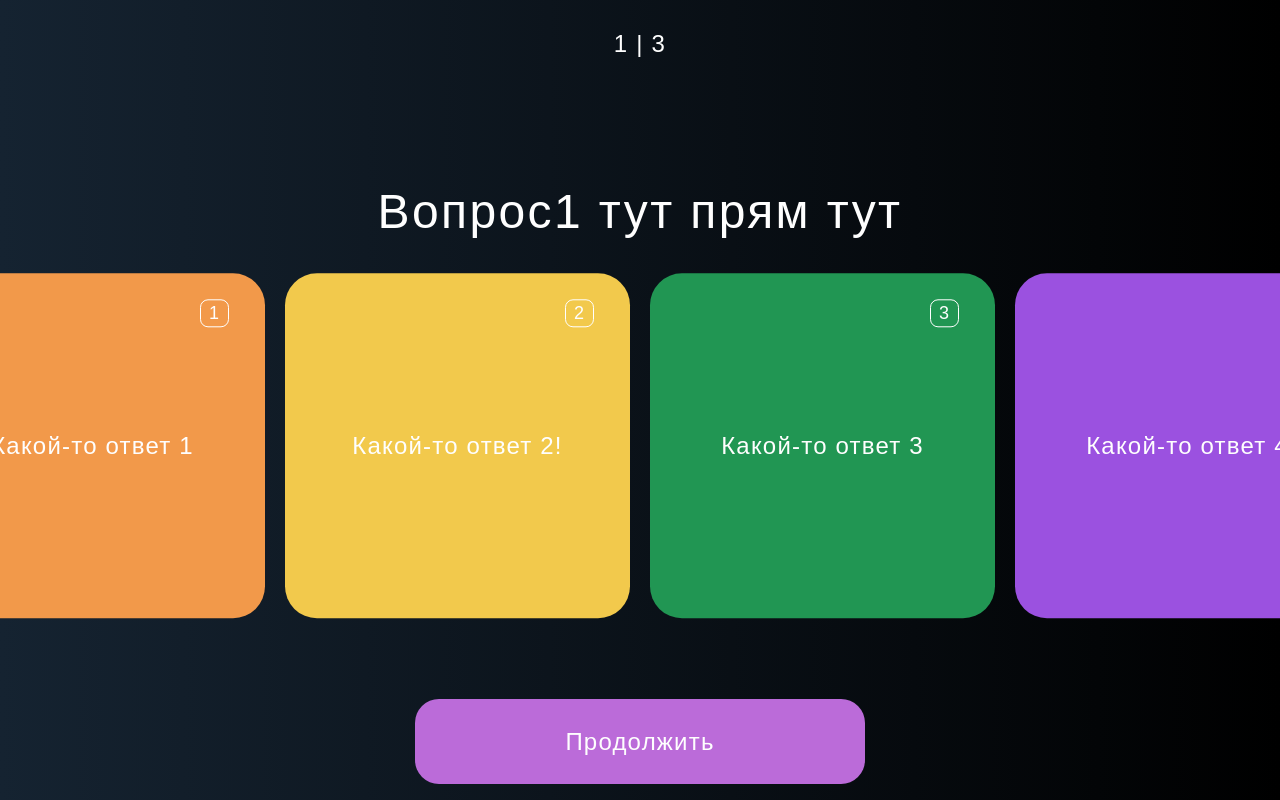
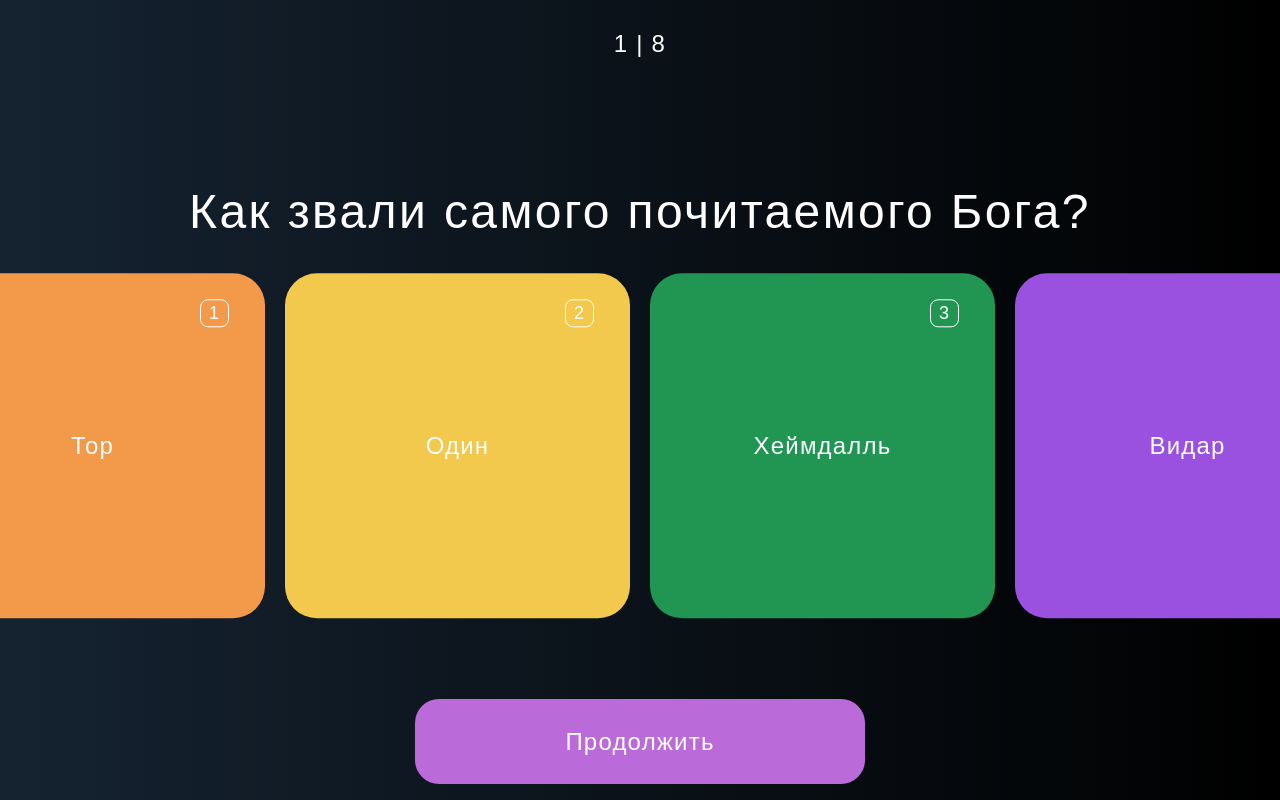
Before and after one commit to miirsery/gods, a Vue app: page /questions in a window 1280 px wide. Shown: the top 800 px of the page. Built offline with nearby package versions, Linux system fonts and the light colour scheme.

Commit message:
added content in site

```diff
--- a/src/views/Questions.vue
+++ b/src/views/Questions.vue
@@ -21,85 +21,212 @@ export default defineComponent({
     const questions = [
       {
         id: 1,
-        questionTitle: 'quest',
-        title: 'Вопрос1 тут прям тут',
+        title: 'Как звали самого почитаемого Бога?',
         asks: [
           {
             id: 1,
-            value: 'Какой-то ответ 1',
+            value: 'Тор',
             correct: true,
           },
           {
             id: 2,
-            value: 'Какой-то ответ 2!',
+            value: 'Один',
             correct: false,
           },
           {
             id: 3,
-            value: 'Какой-то ответ 3',
+            value: 'Хеймдалль',
             correct: false,
           },
           {
             id: 4,
-            value: 'Какой-то ответ 4',
+            value: 'Видар',
             correct: false,
           }
         ]
       },
       {
         id: 2,
-        questionTitle: 'quest1',
-        title: 'Вопрос2 тут прям тут',
+        title: 'Кого изображают, как странника и мудреца?',
         asks: [
           {
             id: 1,
-            value: 'Какой-то ответ 1',
-            correct: true,
+            value: 'Вали',
+            correct: false,
           },
           {
             id: 2,
-            value: 'Какой-то ответ 2',
+            value: 'Бальдар',
             correct: false,
           },
           {
             id: 3,
-            value: 'Какой-то ответ 3',
+            value: 'Тюр',
             correct: false,
           },
           {
             id: 4,
-            value: 'Какой-то ответ 4',
+            value: 'Один',
+            correct: true,
+          }
+        ]
+      },
+      {
+        id: 3,
+        title: 'Как называлась дорога в небесное царство, хранителем которой является Хеймдалль?',
+        asks: [
+          {
+            id: 1,
+            value: 'Пфубист',
+            correct: false,
+          },
+          {
+            id: 2,
+            value: 'Биврест',
+            correct: true,
+          },
+          {
+            id: 3,
+            value: 'Кенгхен',
+            correct: false,
+          },
+          {
+            id: 4,
+            value: 'Лгеност',
             correct: false,
           }
         ]
       },
       {
-        id: 3,
-        questionTitle: 'quest2',
-        title: 'Вопрос3 тут прям тут',
+        id: 4,
+        title: 'Посейдон или же аквамен, только в скандинавии...',
         asks: [
           {
             id: 1,
-            value: 'Какой-то ответ 1',
+            value: 'Фригга',
+            correct: false,
+          },
+          {
+            id: 2,
+            value: 'Фрейр',
+            correct: false,
+          },
+          {
+            id: 3,
+            value: 'Ньерд',
+            correct: true,
+          },
+          {
+            id: 4,
+            value: 'Браги',
+            correct: false,
+          }
+        ]
+      },
+      {
+        id: 5,
+        title: 'Королева Асгарда и просто красивая женщина...',
+        asks: [
+          {
+            id: 1,
+            value: 'Фемида',
+            correct: false,
+          },
+          {
+            id: 2,
+            value: 'Артемида',
+            correct: false,
+          },
+          {
+            id: 3,
+            value: 'Фригга',
+            correct: true,
+          },
+          {
+            id: 4,
+            value: 'Афина',
+            correct: false,
+          }
+        ]
+      },
+      {
+        id: 6,
+        title: 'Кто так любил лыжи и стрелять из лука?',
+        asks: [
+          {
+            id: 1,
+            value: 'Улль',
             correct: true,
           },
           {
             id: 2,
-            value: 'Какой-то ответ 2',
+            value: 'Один',
             correct: false,
           },
           {
             id: 3,
-            value: 'Какой-то ответ 3',
+            value: 'Ньерд',
             correct: false,
           },
           {
             id: 4,
-            value: 'Какой-то ответ 4',
+            value: 'Фригга',
             correct: false,
           }
         ]
-      }
+      },
+      {
+        id: 7,
+        title: 'Назовите имена двух сыновей Одина, матерями которым являлись разные великанши.',
+        asks: [
+          {
+            id: 1,
+            value: 'Ньерд и Браги',
+            correct: false,
+          },
+          {
+            id: 2,
+            value: 'Фрейр  и Бальдар',
+            correct: false,
+          },
+          {
+            id: 3,
+            value: 'Тор и Тюр',
+            correct: false,
+          },
+          {
+            id: 4,
+            value: 'Вали и Видар',
+            correct: true,
+          }
+        ]
+      },
+      {
+        id: 8,
+        title: 'Бог войны и судьбоносец всех войнов...',
+        asks: [
+          {
+            id: 1,
+            value: 'Тор',
+            correct: false,
+          },
+          {
+            id: 2,
+            value: 'Тюр',
+            correct: true,
+          },
+          {
+            id: 3,
+            value: 'Вали',
+            correct: false,
+          },
+          {
+            id: 4,
+            value: 'Один',
+            correct: false,
+          }
+        ]
+      },
     ]
     const store = useStore()
 
--- a/src/views/ResultView.vue
+++ b/src/views/ResultView.vue
@@ -97,13 +97,17 @@ export default {
   data() {
     return {
       position: {
-        100: "vue-разработчик",
-        90: "Лучший(-ая)",
-        80: "Хорошо",
-        70: "Почти хорошо",
-        60: "Пойдёт",
-        50: "Не очень",
-        0: "Ты старался :)"
+        100: "Вы Один - всеотец. Легенды не лгали, перед нами настоящий мудрец",
+        90: "Вы Тор - бог грома. Почесть надо заслужить, за отличное прохождение теста, вы заслужили её",
+        80: "Вы Тюр - бог войны. Решать исход битв у вас получается куда лучше, чем проходить тесты",
+        70: "Вы Вали - бог мести. Только не мстите нам за тест, он не такой уж и трудный",
+        60: "Вы Фригга - королева Асгарда. Вы и вправду обладаете силой пророчества, вы же как-то набрали половину баллов",
+        50: "Вы Фрейр - бог плодородия. Солнце всегда светит над вами, но с тестом вы справились посредственно",
+        40: "Вы Ньерд - бог моря. Видимо, кроме моряков вам никто и ничто не нужно",
+        30: "Вы Форсети - бог справедливости. О вас мало, что известно, но вы существуете",
+        20: "Это фиаско...",
+        10: "Это фиаско...",
+        0: "Это фиаско..."
       },
       winnerWidth: null
     }
```
